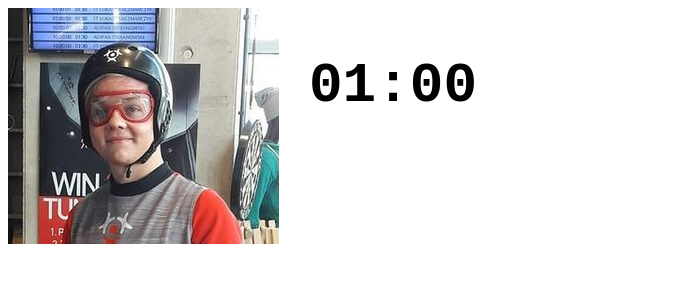
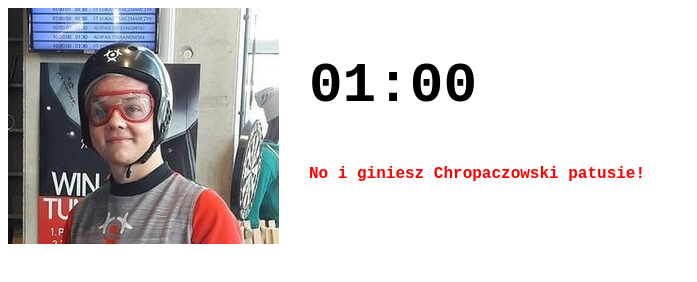
Before and after one commit to MasterCoookie/wojt-js, a plain HTML site: page index.html in a window 1280 px wide. Shown: the whole page, without its empty margins (0-697 px from the left). Drawn offline with Linux system fonts and the light colour scheme.

Commit message:
paragraph

```diff
--- a/index.html
+++ b/index.html
@@ -10,23 +10,27 @@
     <style>
         body {
             display: flex;
+            font-family: 'Courier New', Courier, monospace;
         }
         img {
             flex: 1;
         }
         .timer {
             flex: 6;
-            font-family: 'Courier New', Courier, monospace;
             padding-left: 30px;
         }
         h2 {
             font-size: 56px;
         }
+        p {
+            font-weight: bold;
+            color: red;
+        }
     </style>
 </head>
 <body>
     <img src="img/1.png">
-    <div class="timer"><h2>01:00</h2></div>
+    <div class="timer"><h2>01:00</h2><p>No i giniesz Chropaczowski patusie!</p></div>
 </body>
 <script src="main.js"></script>
 </html>
```
Also changed, not shown: 2 other files.
